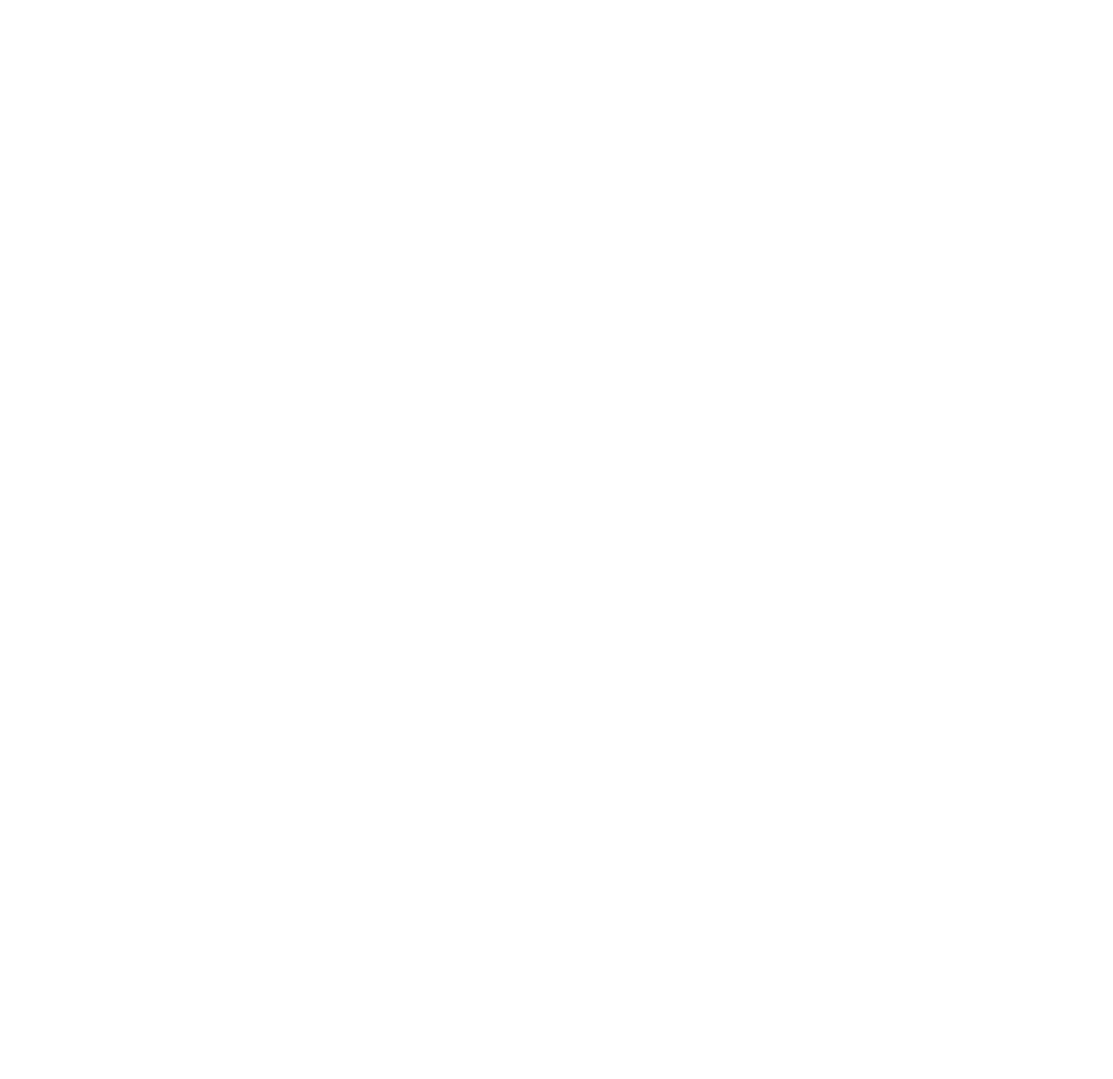
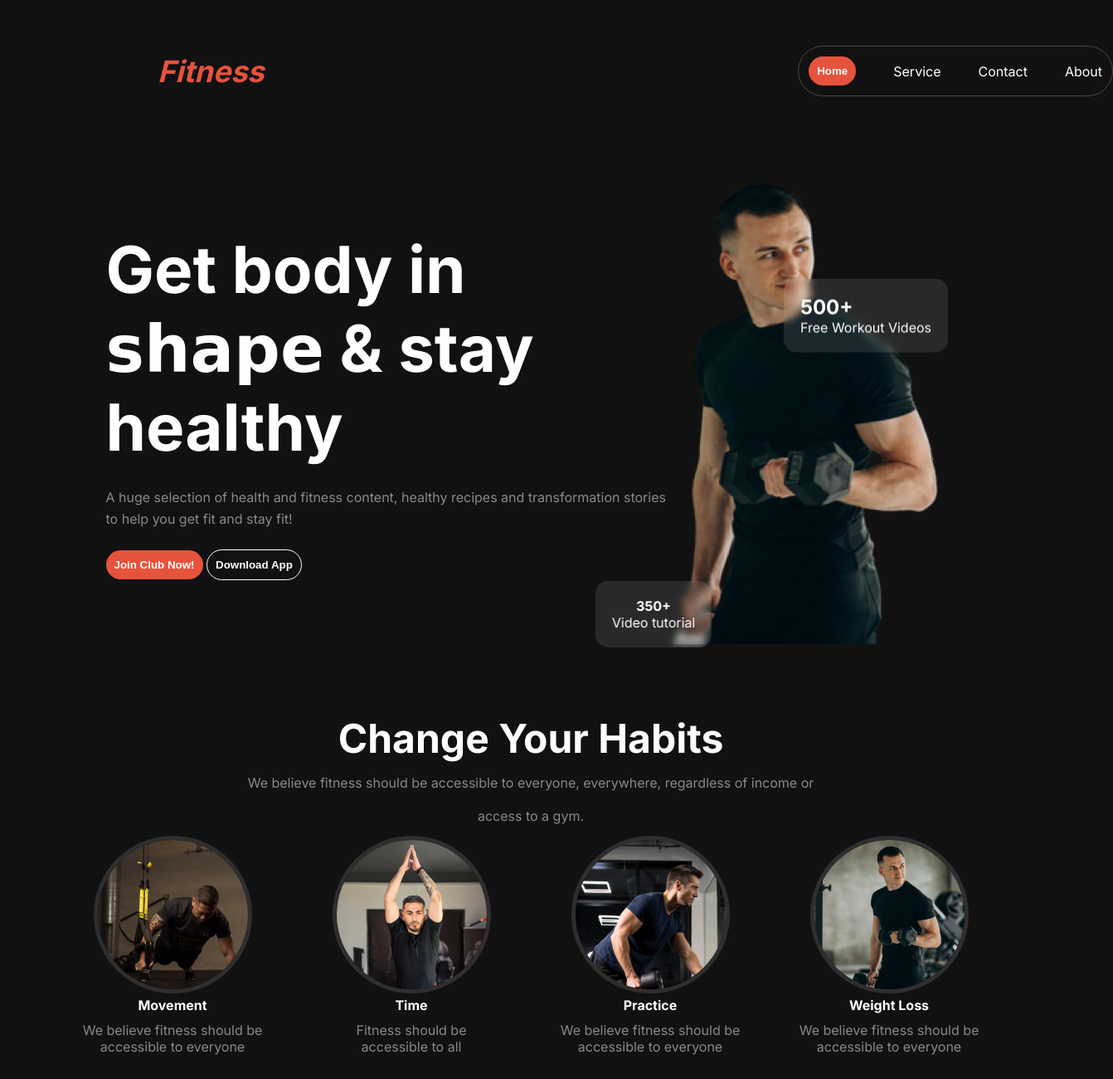
Before and after one commit to tanzimine/B10A2-versatile-ui-main, a plain HTML site: page index.html in a window 1280 px wide. Shown: the whole page at 83% size, 1342 px wide, since content can reach past the window. Before the commit the page ends 800 px from the top, so only its background shows below. Drawn offline with Linux system fonts and the light colour scheme; a web font is replaced by a local one.

Commit message:
first commit

```diff
--- a/index.html
+++ b/index.html
@@ -8,6 +8,81 @@
     <link rel="stylesheet" href="styles/style.css">
 </head>
 <body>
+    <header class="header">
+        <!-- Navbar section -->
+        <nav class="navbar container">
+            <div class="fitness-text">
+                <h4>Fitness</h4>
+            </div>
+            <div class="nav-options dark-white">
+                <p><button class="btn-primary dark-white">Home</button></p>
+                <p>Service</p>
+                <p>Contact</p>
+                <p>About</p>
+            </div>
+        </nav>
 
+        <!-- banner section -->
+        <section class="get-body container">
+            <div class="get-body-content dark-white">
+                <h1 class="get-body-content-title">Get body in <br> <span id="shape-text">shape</span> & stay <br> healthy</h1>
+                <p>A huge selection of health and fitness content, healthy recipes
+                    and transformation stories to help you get fit and stay fit!</p>
+                <button class="btn-primary dark-white">Join Club Now!</button>
+                <button class="btn-primary dark-white second-btn">Download App</button>
+            </div>
+
+            <div class="get-body-side light-white">
+                <img src="/images/Images 2.png" alt="">
+                <div class="blurred-sec1">
+                    <h4>350+</h4>
+                    <p>Video tutorial</p>
+                </div>
+                <div class="blurred-sec2">
+                    <h2>500+</h2>
+                    <p>Free Workout Videos</p>
+                </div>
+            </div>
+        </section>
+    </header>
+
+    <main>
+        <!-- Change Your Habit section -->
+        <section class="change-habit container">
+            <div class="change-habit-title-contents">
+                <h1 class="habit-title dark-white">Change Your Habits</h1>
+                <p class="habit-content light-white">We believe fitness should be accessible to everyone, everywhere, regardless of income or <br><br> access to a gym.</p>
+            </div>
+
+
+            <div class="four-elements">
+                <div class="element">
+                    <img class="element-image" src="./images/image 3.png" alt="">
+                    <h4 class="element-title dark-white">Movement</h4>
+                    <p class="element-content light-white">We believe fitness should be <br> accessible to everyone</p>
+                </div>
+                <div class="element">
+                    <img class="element-image" src="./images/image 2.png" alt="">
+                    <h4 class="element-title dark-white">Time</h4>
+                    <p class="element-content light-white">Fitness should be <br> accessible to all</p>
+                </div>
+                <div class="element">
+                    <img class="element-image" src="./images/image 4.png" alt="">
+                    <h4 class="element-title dark-white">Practice</h4>
+                    <p class="element-content light-white">We believe fitness should be <br> accessible to everyone</p>
+                </div>
+                <div class="element">
+                    <img class="element-image" src="./images/image 5.png" alt="">
+                    <h4 class="element-title dark-white">Weight Loss</h4>
+                    <p class="element-content light-white">We believe fitness should be <br> accessible to everyone</p>
+                </div>
+            </div>
+
+        </section>
+
+    </main>
+    <footer>
+
+    </footer>
 </body>
 </html>
--- a/styles/style.css
+++ b/styles/style.css
@@ -0,0 +1,148 @@
+@import url('https://fonts.googleapis.com/css2?family=Inter:wght@100..900&display=swap');
+@import url('https://fonts.googleapis.com/css2?family=Cedarville+Cursive&family=Inter:wght@100..900&display=swap');
+
+body{
+    font-family: "Inter", sans-serif;
+}
+*{
+    margin: 0;
+    padding: 0;
+}
+
+.container{
+    width: 90%;
+    margin: 5rem auto;
+}
+
+
+
+
+/* shared styles */
+.dark-white{
+    color: rgb(255, 255, 255);
+}
+.light-white{
+    color: rgba(255, 255, 255, 0.5);
+}
+
+/* header */
+body{
+    background-color: rgba(17, 17, 17, 1.00);
+}
+/* navbar */
+.navbar{
+    display: flex;
+    justify-content: space-between;
+    align-items: center;
+    margin: 55px 190px;
+
+}
+.fitness-text{
+    font-size: 2.25rem;
+    font-weight: bolder;
+    color: #E6533C;
+    font-style: italic;
+}
+
+.nav-options{
+    display: flex;
+    gap: 45px;
+    border: 1px solid rgb(79, 67, 67);
+    border-radius: 39px;
+    padding: 12px;
+    align-items: center;
+}
+.btn-primary{
+    background-color: #E6533C;
+    border-radius: 20px;
+    padding: 10px;
+    font-weight: bold;
+    border: none;
+}
+
+/* Get Body Part */
+.get-body{
+    display: flex;
+    justify-content: center;
+    align-items: center;
+}
+
+.get-body-content{
+    justify-content: center;
+    align-items: center;
+}
+
+.get-body-content-title{
+    font-size: 78px;
+
+}
+#shape-text{
+    font-family: "Cedarville Cursive", cursive;
+}
+.get-body-content p{
+    font-size: 16px;
+    opacity: 50%;
+    line-height: 26px;
+    width: 676px;
+    padding: 1.5rem 0;
+    margin: auto;
+}
+.second-btn{
+    background-color: rgba(17, 17, 17, 1.00);
+    border: 1px solid white;
+}
+
+.blurred-sec1, .blurred-sec2 {
+    background: rgba(255, 255, 255, 0.1);
+    backdrop-filter: blur(4px);
+    padding: 20px;
+    border-radius: 15px;
+    text-align: center;
+    color: white;
+    margin: 20px;
+}
+
+.blurred-sec1 {
+    position: absolute;
+    top: 90%;
+    left: 60%;
+    transform: translate(-50%, -50%);
+}
+
+.blurred-sec2 {
+    position: absolute;
+    top: 45%;
+    left: 80%;
+    transform: translate(-50%, -50%);
+    text-align: left;
+}
+
+/* Change your habit section */
+.habit-title{
+    font-size: 48px;
+}
+
+.change-habit-title-contents{
+    text-align: center;
+}
+
+.habit-content{
+    text-align: center;
+    padding: 14px 0;
+}
+
+.element-image{
+    border-radius: 50%;
+    border: 5px solid rgb(47, 45, 45);
+}
+
+.four-elements{
+    display: grid;
+    grid-template-columns: 1fr 1fr 1fr 1fr;
+}
+.element{
+    text-align: center;
+}
+.element p{
+    padding: 10px 0px;
+}
```
